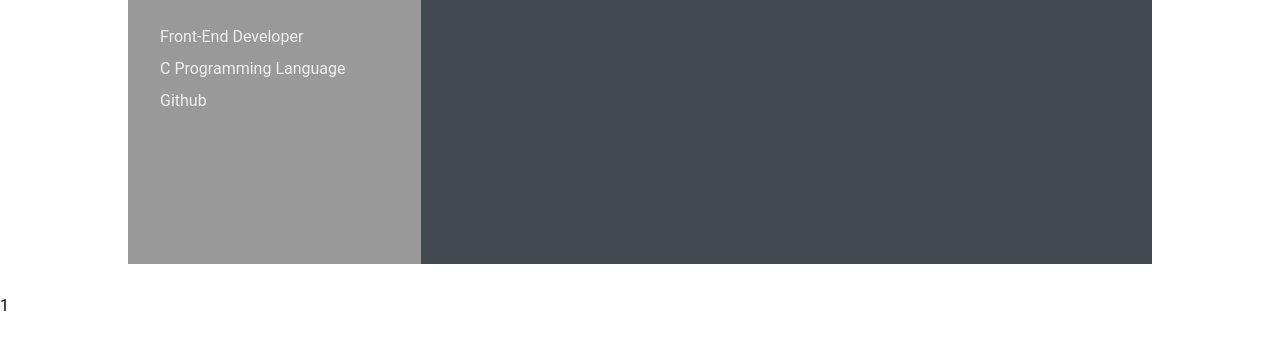
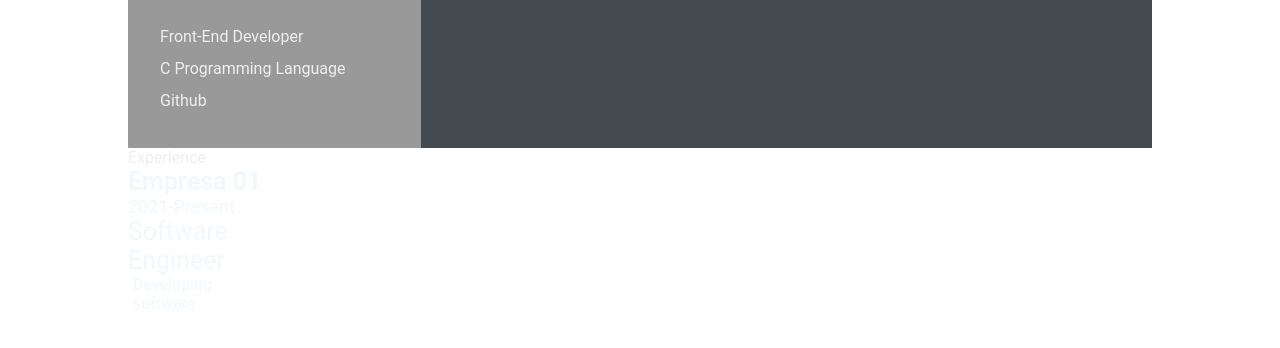
Before and after one commit to sugayaa/sugayaa.github.io, a plain HTML site: page index.html in a window 1280 px wide. Shown: the part 568-916 px from the top of the page. Before the commit the page ends 883 px from the top, so only its background shows below. Drawn offline with Linux system fonts and the light colour scheme.

Commit message:
feature: experience section

```diff
--- a/index.html
+++ b/index.html
@@ -50,7 +50,22 @@
                     </section>
                 </div>
             </section>
+            <section class="experience gap">
+                <div class="right-title">Experience</div>
+                <div class="experience-contents">
+                    <div class="exp-left">
+                        <p class="exp-company-name">Empresa 01</p>
+                        <p class="exp-time-period">2021-Present</p>
+                    </div>
+                    <div class="exp-right">
+                        <p class="exp-position">Software Engineer</p>
+                        <p class="exp-desc">
+                        Developing software.
+                        </p>
+                    </div>
+                </div>
+            </section>
         </section>
     </main>
 </body>
-</html>1
+</html>
--- a/style.css
+++ b/style.css
@@ -101,3 +101,38 @@
     font-size: 18px;
     color: #eeeeee;
 }
+
+.experience-contents,
+.education-contents,
+.awards-contents {
+    display: grid,
+    grid-template-columns: repeat(2, 1fr);
+    padding-bottom: 2rem;
+    color: #f1f8fd;
+}
+
+.exp-company-name,
+.education-school-name,
+.awards-company-name {
+    font-size: 25px;
+    font-weight: bold;
+}
+
+.exp-time-period,
+.education-time-period,
+.awards-time-period {
+    font-size: 18px;
+}
+
+.exp-position,
+.education-subject,
+.awards-name {
+    font-size: 25px;
+}
+
+.exp-desc,
+.education-desc,
+.awards-desc {
+    font-size: 16px;
+    padding-left: 5px;
+}
```
